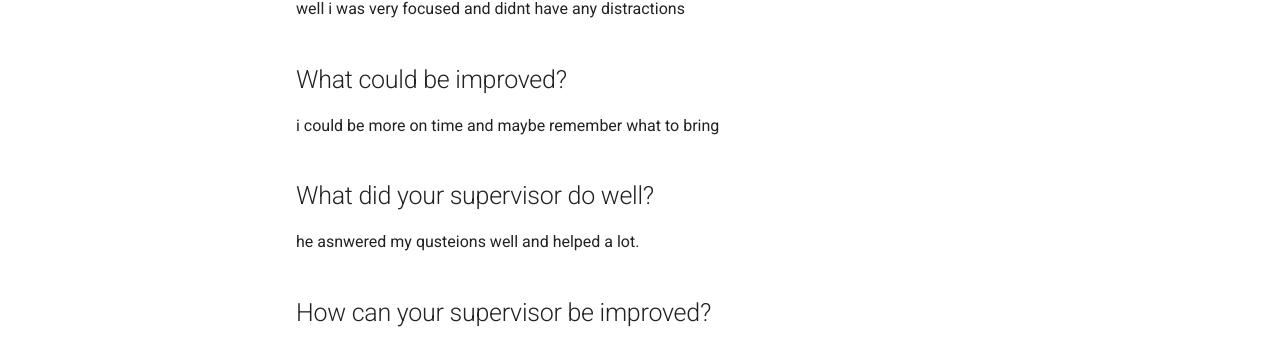
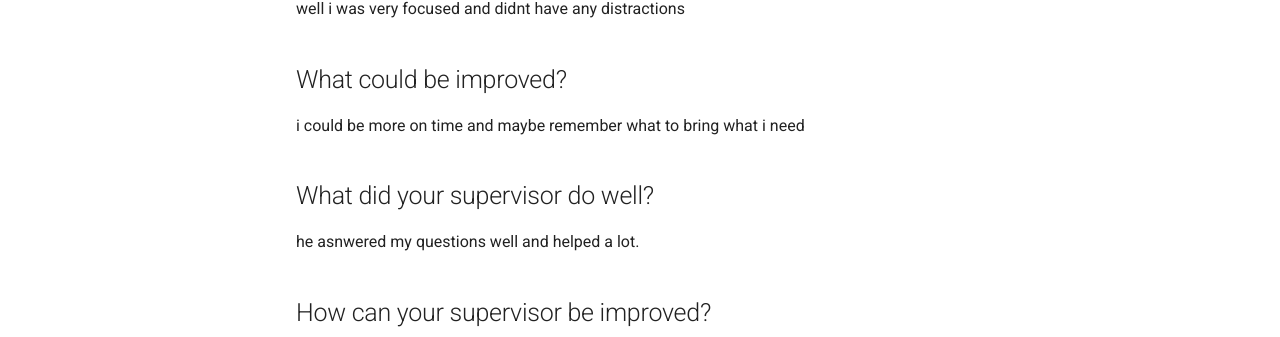
Before and after one commit to richelbilderbeek/prao_roza_20251126, an MkDocs documentation site: the page built from docs/reflection.md, in a window 1280 px wide and 1313 px high. Shown: the part 548-885 px from the top of the window. Built offline with MkDocs 1.6.1 and Material for MkDocs 9.7.7, drawn with Linux system fonts in a browser that asks for light colours; comment, search, counter and statistics services are not loaded.

Commit message:
Update reflection.md

```diff
--- a/docs/reflection.md
+++ b/docs/reflection.md
@@ -16,11 +16,11 @@ well i was very focused and didnt have any distractions
 
 
 ## What could be improved?
-i could be more on time and maybe remember what to bring
+i could be more on time and maybe remember what to bring what i need
 
 
 ## What did your supervisor do well?
-he asnwered my qusteions well and helped a lot.
+he asnwered my questions well and helped a lot.
 
 
 ## How can your supervisor be improved?
```
